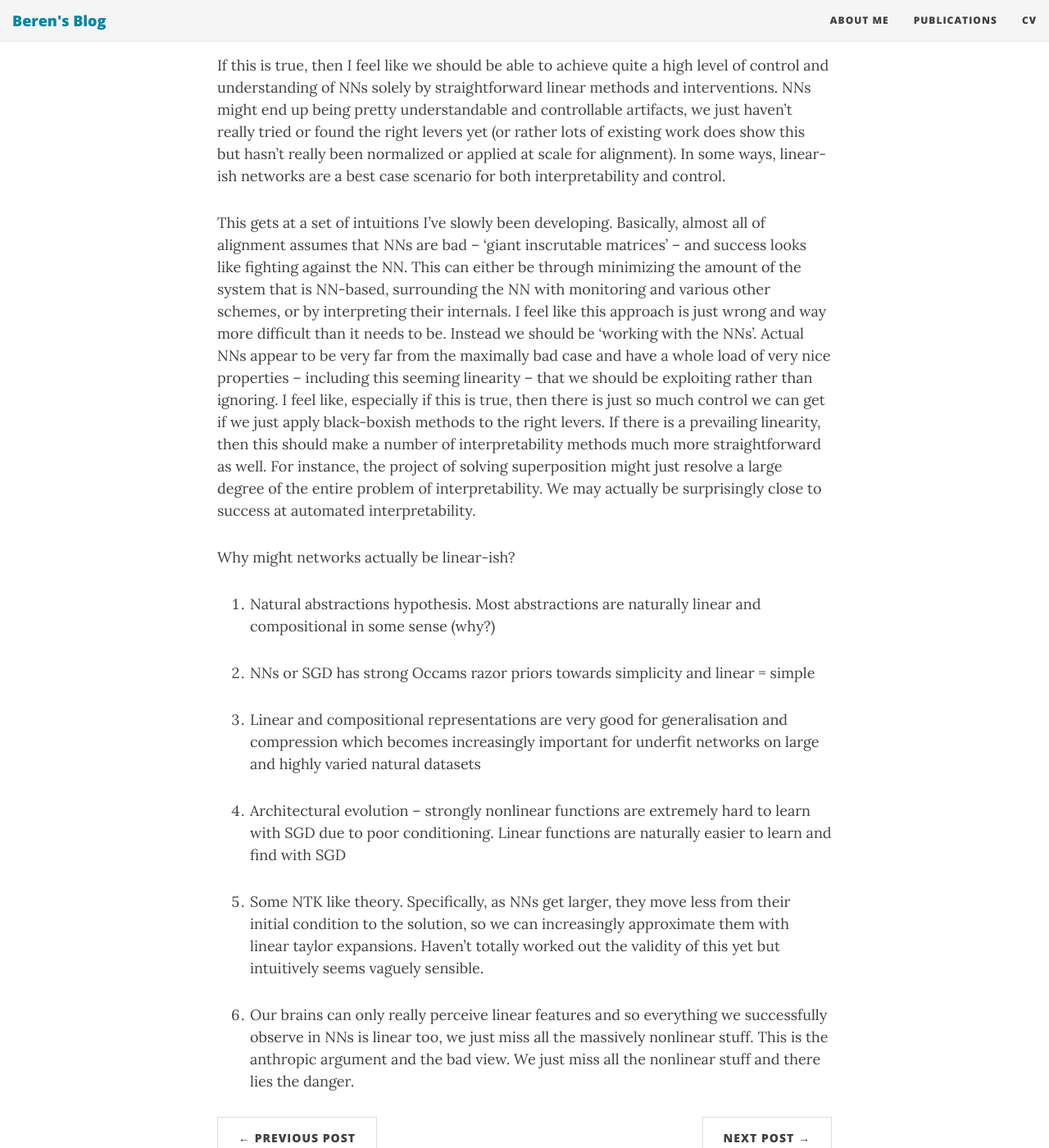
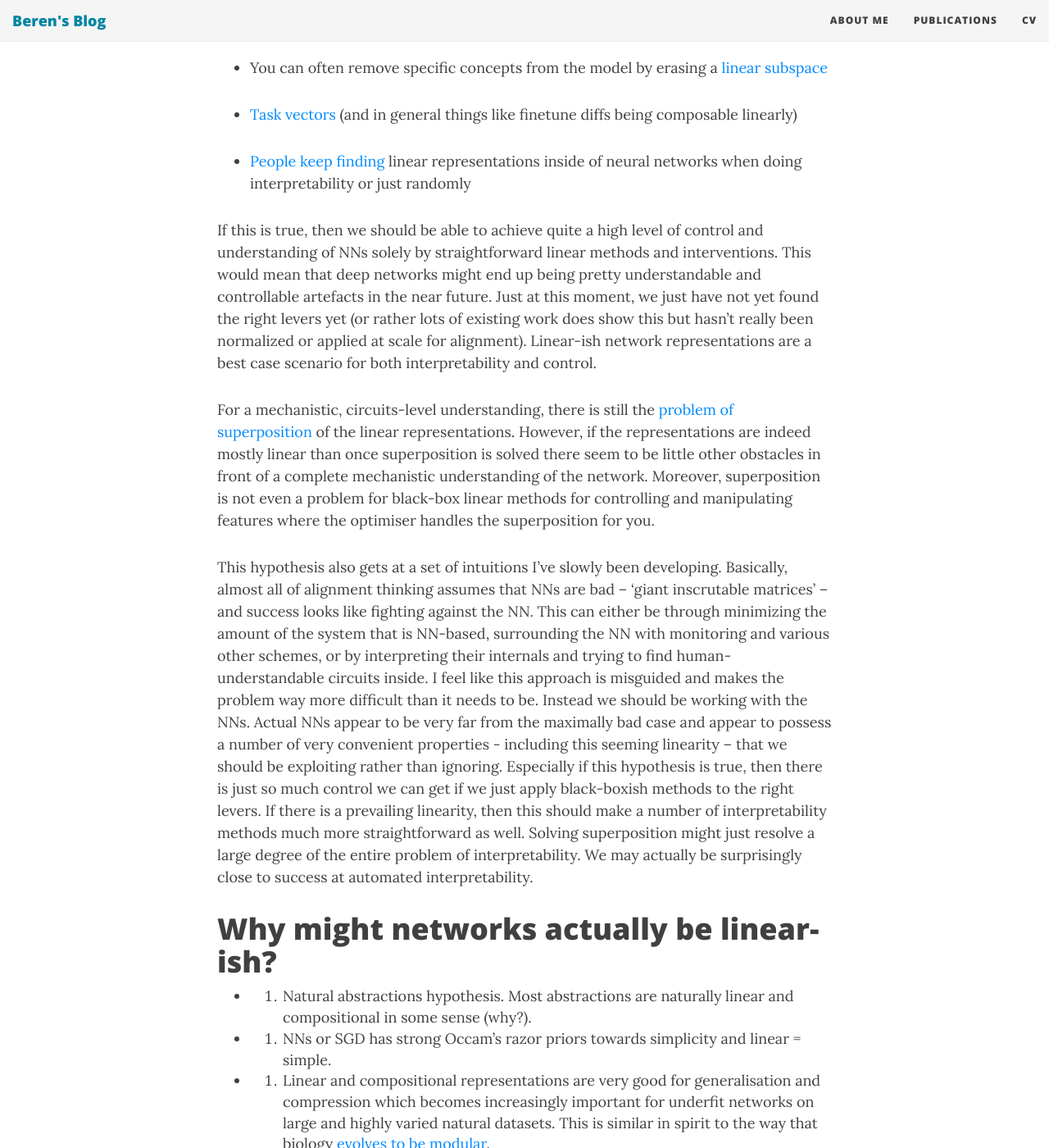
Before and after one commit to BerenMillidge/BerenMillidge.github.io, a Jekyll site: the page built from _posts/2023-04-04-DL-models-are-secretly-linear.md, in a window 1280 px wide and 1400 px high, scrolled down 1694 px. Shown: the whole window at 82% size. Built offline with Jekyll 4.4.1, drawn with Linux system fonts in a browser that asks for light colours; nearby versions of some CDN libraries; some of the changed text lies outside the part shown.

Commit message:
expanded text for LW post

```diff
--- a/_posts/2023-04-04-DL-models-are-secretly-linear.md
+++ b/_posts/2023-04-04-DL-models-are-secretly-linear.md
@@ -3,16 +3,9 @@
 layout: post
 ---
 
-I have been increasingly thinking about NN representations and slowly
-coming to the conclusion that they are (almost) completely secretly
-linear inside. This means that, theoretically, if we can understand
-their directions, we can very easily exert very powerful control and
-reason about them in a straightforward way. While nothing is super
-definitive (and clearly networks are not 100% linear), I think there is
-a large amount of fairly compelling circumstantial evidence for this
-position. Namely:
+I have been increasingly thinking about NN representations and slowly coming to the conclusion that they are (almost) completely secretly linear inside [^1]. This means that, theoretically, if we can understand their directions, we can very easily exert very powerful control on the internal representations, as well as compose and reason about them in a straightforward way. Finding linear directions for a given representation would allow us to arbitrarily amplify or remove it and interpolate along it as desired. We could also then directly 'mix' it with other representations as desired. Measuring these directions during inference would let us detect the degree of each feature that the network assigns to a given input. For instance, this might let us create internal 'lie detectors' (which there is [some progress](https://arxiv.org/abs/2212.03827) towards) which can tell if the model is telling the truth, or being deceptive.  While nothing is super definitive (and clearly networks are not 100% linear), I think there is a large amount of fairly compelling circumstantial evidence for this position. Namely:
 
-Evidence for this:
+# Evidence for this:
 
 -   All the work [from way back when](https://github.com/tayden/VAE-Latent-Space-Explorer) about [interpolating through VAE/GAN latent space](https://arxiv.org/pdf/2102.12139.pdf). I.e. in the latent space of [a VAE on CelebA](https://arxiv.org/pdf/1807.07543.pdf) there are natural 'directions' for recognizable semantic features like 'wearing sunglasses' and 'long hair' and linear interpolations along these directions produced highly recognizable images
 
@@ -48,39 +41,24 @@
 
 -   [People](https://arxiv.org/pdf/1704.01444.pdf) [keep](https://www.lesswrong.com/posts/cAC4AXiNC5ig6jQnc/understanding-and-controlling-a-maze-solving-policy-network) [finding](https://www.lesswrong.com/posts/nmxzr2zsjNtjaHh7x/actually-othello-gpt-has-a-linear-emergent-world) linear representations inside of neural networks when doing interpretability or just randomly
 
-If this is true, then I feel like we should be able to achieve quite a
-high level of control and understanding of NNs solely by straightforward
-linear methods and interventions. NNs might end up being pretty
-understandable and controllable artifacts, we just haven't really tried
-or found the right levers yet (or rather lots of existing work does show
-this but hasn't really been normalized or applied at scale for
-alignment). In some ways, linear-ish networks are a best case scenario
-for both interpretability and control.
+If this is true, then we should be able to achieve quite a high level of control and understanding of NNs solely by straightforward linear methods and interventions. This would mean that deep networks might end up being pretty understandable and controllable artefacts in the near future. Just at this moment, we just have not yet found the right levers yet (or rather lots of existing work does show this but hasn't really been normalized or applied at scale for alignment). Linear-ish network representations are a best case scenario for both interpretability and control.
 
-This gets at a set of intuitions I've slowly been developing. Basically,
-almost all of alignment assumes that NNs are bad -- 'giant inscrutable
-matrices' -- and success looks like fighting against the NN. This can
-either be through minimizing the amount of the system that is NN-based,
-surrounding the NN with monitoring and various other schemes, or by
-interpreting their internals. I feel like this approach is just wrong
-and way more difficult than it needs to be. Instead we should be
-'working with the NNs'. Actual NNs appear to be very far from the
-maximally bad case and have a whole load of very nice properties --
-including this seeming linearity -- that we should be exploiting rather
-than ignoring. I feel like, especially if this is true, then there is
-just so much control we can get if we just apply black-boxish methods to
-the right levers. If there is a prevailing linearity, then this should make a number of interpretability methods much more straightforward as well. For instance, the project of solving superposition might just resolve a large degree of the entire problem of interpretability. We may actually be surprisingly close to success at automated interpretability.
+For a mechanistic, circuits-level understanding, there is still the [problem of superposition](https://transformer-circuits.pub/2022/toy_model/index.html) of the linear representations. However, if the representations are indeed mostly linear than once superposition is solved there seem to be little other obstacles in front of a complete mechanistic understanding of the network. Moreover, superposition is not even a problem for black-box linear methods for controlling and manipulating features where the optimiser handles the superposition for you.
 
-Why might networks actually be linear-ish?
+This hypothesis also gets at a set of intuitions I've slowly been developing. Basically, almost all of alignment thinking assumes that NNs are bad -- 'giant inscrutable matrices' -- and success looks like fighting against the NN. This can either be through minimizing the amount of the system that is NN-based, surrounding the NN with monitoring and various other schemes, or by interpreting their internals and trying to find human-understandable circuits inside. I feel like this approach is misguided and makes the problem way more difficult than it needs to be. Instead we should be working with the NNs. Actual NNs appear to be very far from the maximally bad case and appear to possess a number of very convenient properties - including this seeming linearity -- that we should be exploiting rather than ignoring. Especially if this hypothesis is true, then there is just so much control we can get if we just apply black-boxish methods to the right levers. If there is a prevailing linearity, then this should make a number of interpretability methods much more straightforward as well. Solving superposition might just resolve a large degree of the entire problem of interpretability. We may actually be surprisingly close to success at automated interpretability.
 
-1.  Natural abstractions hypothesis. Most abstractions are naturally linear and compositional in some sense (why?)
+# Why might networks actually be linear-ish?
 
-2.  NNs or SGD has strong Occams razor priors towards simplicity and linear = simple
+- 1.  Natural abstractions hypothesis. Most abstractions are naturally linear and compositional in some sense (why?).
 
-3. Linear and compositional representations are very good for generalisation and compression which becomes increasingly important for underfit networks on large and highly varied natural datasets
+- 2.  NNs or SGD has strong Occam's razor priors towards simplicity and linear = simple.
 
-4.  Architectural evolution -- strongly nonlinear functions are extremely hard to learn with SGD due to poor conditioning. Linear functions are naturally easier to learn and find with SGD
+- 3. Linear and compositional representations are very good for generalisation and compression which becomes increasingly important for underfit networks on large and highly varied natural datasets. This is similar in spirit to the way that biology [evolves to be modular](https://www.lesswrong.com/posts/JBFHzfPkXHB2XfDGj/evolution-of-modularity).
 
-5.  Some NTK like theory. Specifically, as NNs get larger, they move less from their initial condition to the solution, so we can increasingly approximate them with linear taylor expansions. Haven't totally worked out the validity of this yet but intuitively seems vaguely sensible.
+- 4.  Architectural evolution. Strongly nonlinear functions are extremely hard to learn with SGD due to poor conditioning. Linear functions are naturally easier to learn and find with SGD. Our networks use almost-linear nonlinearities such as ReLU/GeLU which strongly encourages formation of nearly-linear representations
 
-6.  Our brains can only really perceive linear features and so everything we successfully observe in NNs is linear too, we just miss all the massively nonlinear stuff. This is the anthropic argument and the bad view. We just miss all the nonlinear stuff and there lies the danger.
+- 5.  Some NTK-like theory. Specifically, as NNs get larger, they move less from their initial condition to the solution, so we can increasingly approximate them with linear taylor expansions. If the default 'representations' are linear and Gaussian due to the initialisation of the network, then perhaps SGD just finds solutions very close to the initialisation which preserve most of the properties.
+
+- 6.  Our brains can only really perceive linear features and so everything we successfully observe in NNs is linear too, we just miss all the massively nonlinear stuff. This is the anthropic argument and would be the failure case. We just miss all the nonlinear stuff and there lies the danger. Also, if we are applying any implicit selection pressure to the model -- for instance optimising against interpretability tools -- then this might push dangerous behaviour into nonlinear representations to evade our sensors.
+
+[^1]: Of course the actual function the network implements cannot be completely linear otherwise we would just be doing a glorified (and expensive) linear regression.
```
